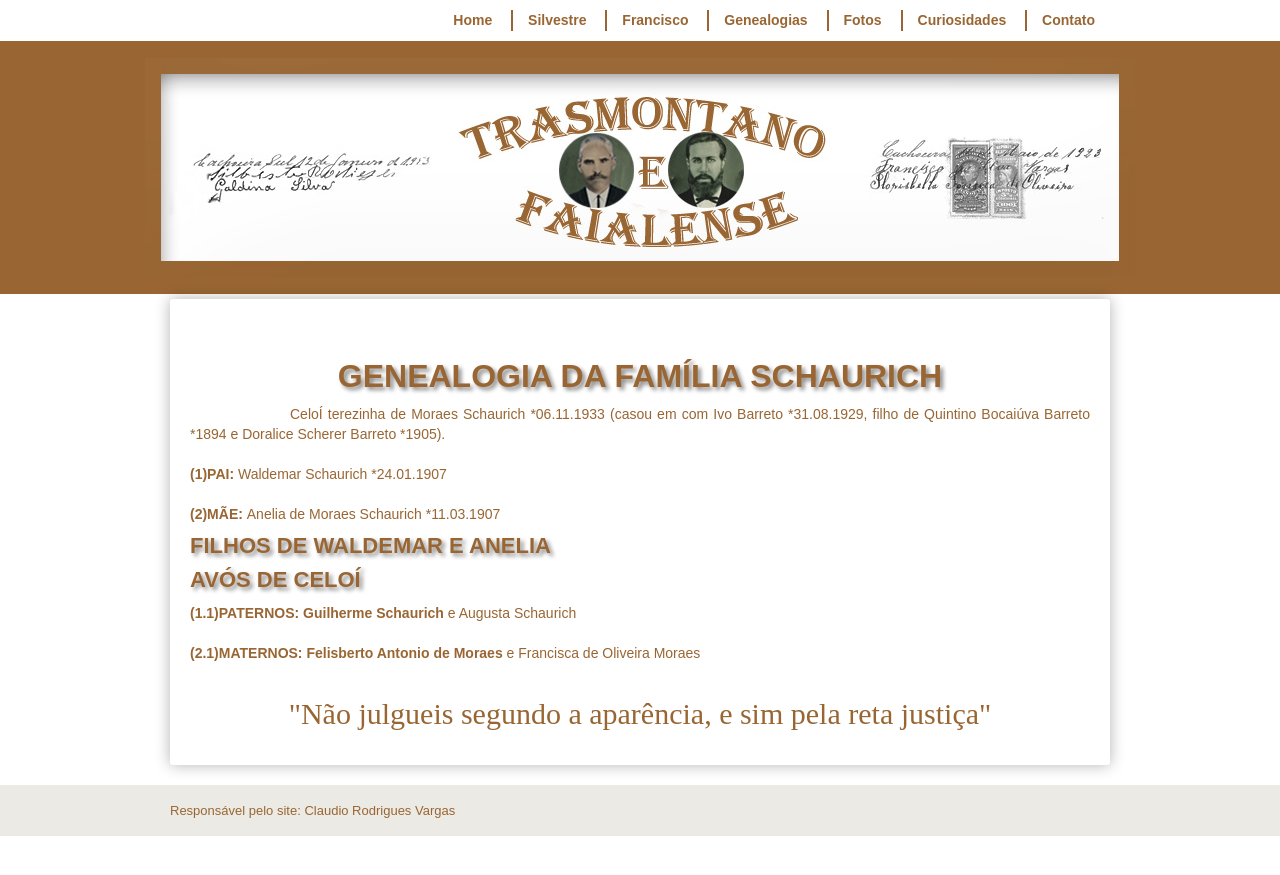
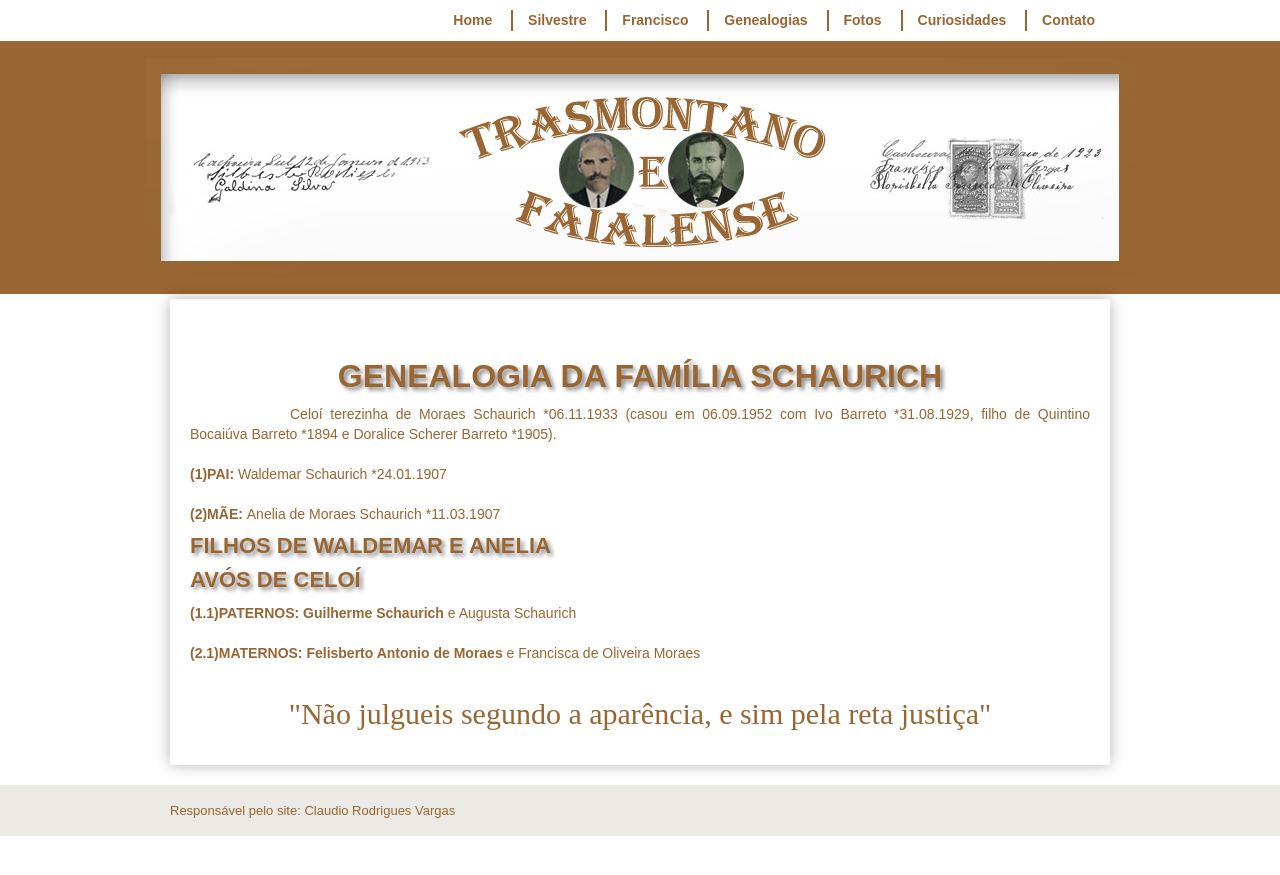
Before and after one commit to claudiovargas1955/claudiovargas1955.github.io, a Jekyll site: the page built from _pages/familia-schaurich.html, in a window 1280 px wide. Shown: the top 875 px of the page. Built offline with Jekyll 4.4.1, drawn with Linux system fonts in a browser that asks for light colours; some web fonts are replaced.

Commit message:
Update familia-schaurich.html

```diff
--- a/_pages/familia-schaurich.html
+++ b/_pages/familia-schaurich.html
@@ -96,8 +96,8 @@ details[open] summary {color:#996633;
 
 <h1>GENEALOGIA DA FAMÍLIA SCHAURICH</h1>
 
-<b><p style="text-indent:100px";/>CeloÍ terezinha de Moraes Schaurich *06.11.1933 (casou em com Ivo Barreto *31.08.1929, filho de
-Quintino Bocaiúva Barreto *1894 e Doralice Scherer Barreto *1905). <br><br>
+<b><p style="text-indent:100px";/>Celoí terezinha de Moraes Schaurich *06.11.1933 (casou em 06.09.1952 com Ivo Barreto *31.08.1929,
+filho de Quintino Bocaiúva Barreto *1894 e Doralice Scherer Barreto *1905). <br><br>
 
 <b>(1)PAI: </b>Waldemar Schaurich *24.01.1907 <br><br>
 
```
